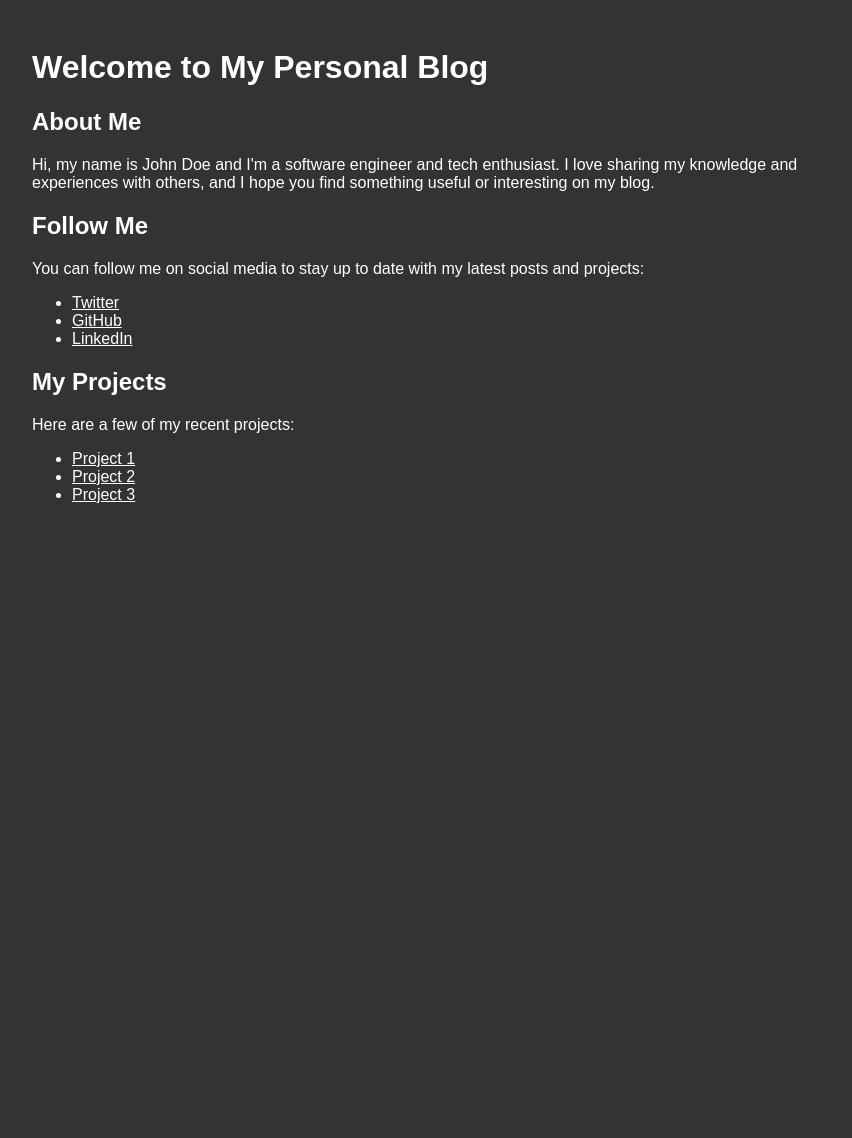
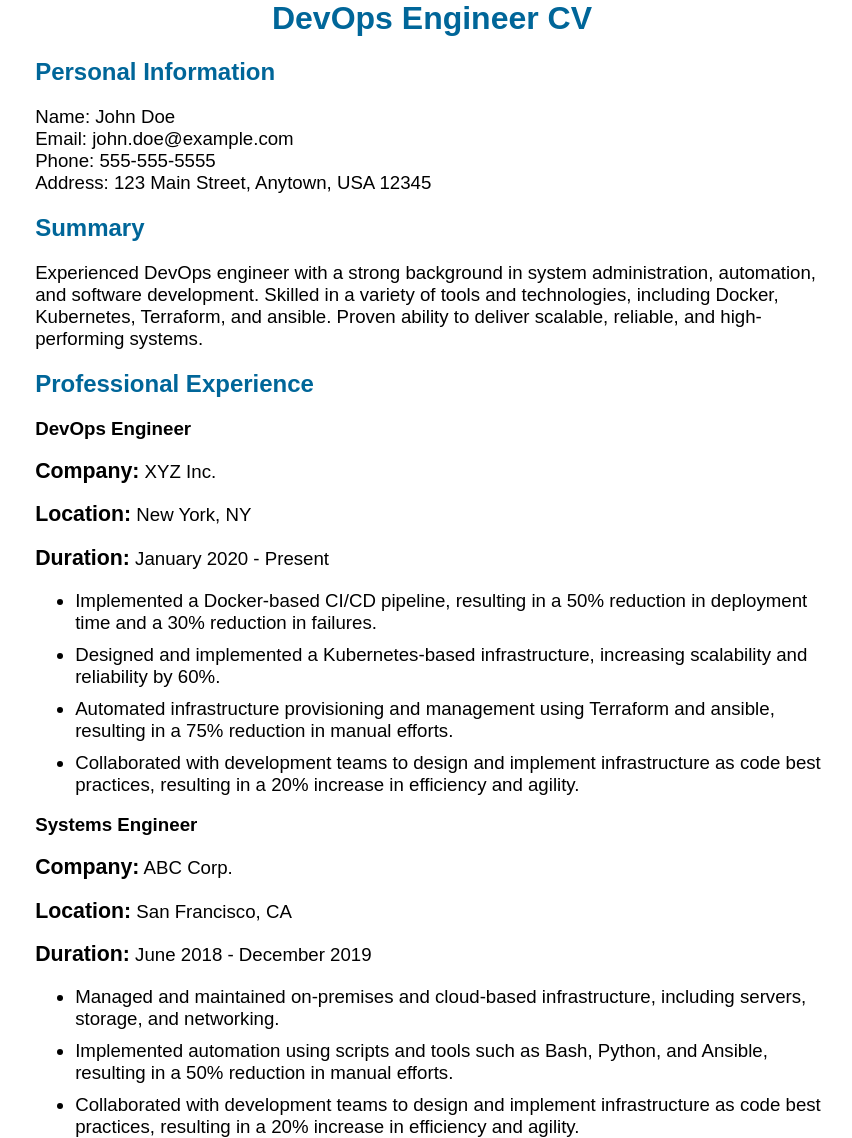
Before and after one commit to jahidcloud/demo-flask-app, a Flask app: page / in a window 1280 px wide. Shown: the whole page, without its empty margins (208-1060 px from the left). Before the commit the page ends 503 px from the top, so only its background shows below. Run offline with Flask 2, Linux system fonts and the light colour scheme.

Commit message:
updated HTML page, added demo cv to be served by flask app

```diff
--- a/templates/index.html
+++ b/templates/index.html
@@ -1,54 +1,60 @@
-<!DOCTYPE html>
 <html>
   <head>
-    <title>My Personal Blog</title>
+    <title>DevOps Engineer CV</title>
     <style>
       body {
-            background-color: #333;
-            color: #fff;
-            font-family: sans-serif;
+        font-family: Arial, sans-serif;
+        width: 210mm;
+        height: 297mm;
+        margin: 0 auto;
       }
-        a {
-            color: #fff;
+      h1 {
+        text-align: center;
+        color: #006699;
       }
-        .container {
-            max-width: 800px;
-            margin: 0 auto;
-            padding: 20px;
+      h2 {
+        color: #006699;
       }
-        h1, h2, h3, h4, h5, h6 {
-            color: #fff;
+      p, ul {
+        font-size: 14pt;
       }
-        .section {
-            margin-bottom: 20px;
+      b {
+        font-size: 16pt;
+      }
+      li {
+        margin-bottom: 10px;
       }
     </style>
   </head>
   <body>
-    <div class="container">
-        <h1>Welcome to My Personal Blog</h1>
-        <div class="section">
-            <h2>About Me</h2>
-            <p>Hi, my name is John Doe and I'm a software engineer and tech enthusiast. I love sharing my knowledge and experiences with others, and I hope you find something useful or interesting on my blog.</p>
-        </div>
-        <div class="section">
-            <h2>Follow Me</h2>
-            <p>You can follow me on social media to stay up to date with my latest posts and projects:</p>
+    <h1>DevOps Engineer CV</h1>
+    <h2>Personal Information</h2>
+    <p>
+      Name: John Doe<br>
+      Email: john.doe@example.com<br>
+      Phone: 555-555-5555<br>
+      Address: 123 Main Street, Anytown, USA 12345
+    </p>
+    <h2>Summary</h2>
+    <p>
+      Experienced DevOps engineer with a strong background in system administration, automation, and software development. Skilled in a variety of tools and technologies, including Docker, Kubernetes, Terraform, and ansible. Proven ability to deliver scalable, reliable, and high-performing systems.
+    </p>
+    <h2>Professional Experience</h2>
+    <h3>DevOps Engineer</h3>
+    <p><b>Company:</b> XYZ Inc.</p>
+    <p><b>Location:</b> New York, NY</p>
+    <p><b>Duration:</b> January 2020 - Present</p>
     <ul>
-                <li><a href="#">Twitter</a></li>
-                <li><a href="#">GitHub</a></li>
-                <li><a href="#">LinkedIn</a></li>
+      <li>Implemented a Docker-based CI/CD pipeline, resulting in a 50% reduction in deployment time and a 30% reduction in failures.</li>
+      <li>Designed and implemented a Kubernetes-based infrastructure, increasing scalability and reliability by 60%.</li>
+      <li>Automated infrastructure provisioning and management using Terraform and ansible, resulting in a 75% reduction in manual efforts.</li>
+      <li>Collaborated with development teams to design and implement infrastructure as code best practices, resulting in a 20% increase in efficiency and agility.</li>
     </ul>
-        </div>
-        <div class="section">
-            <h2>My Projects</h2>
-            <p>Here are a few of my recent projects:</p>
+    <h3>Systems Engineer</h3>
+    <p><b>Company:</b> ABC Corp.</p>
+    <p><b>Location:</b> San Francisco, CA</p>
+    <p><b>Duration:</b> June 2018 - December 2019</p>
     <ul>
-                <li><a href="#">Project 1</a></li>
-                <li><a href="#">Project 2</a></li>
-                <li><a href="#">Project 3</a></li>
-            </ul>
-        </div>
-    </div>
-</body>
-</html>
+      <li>Managed and maintained on-premises and cloud-based infrastructure, including servers, storage, and networking.</li>
+      <li>Implemented automation using scripts and tools such as Bash, Python, and Ansible, resulting in a 50% reduction in manual efforts.</li>
+      <li>Collaborated with development teams to design and implement infrastructure as code best practices, resulting in a 20% increase in efficiency and agility.</li>
```
Lines whose indentation alone changed are shown as unchanged.
